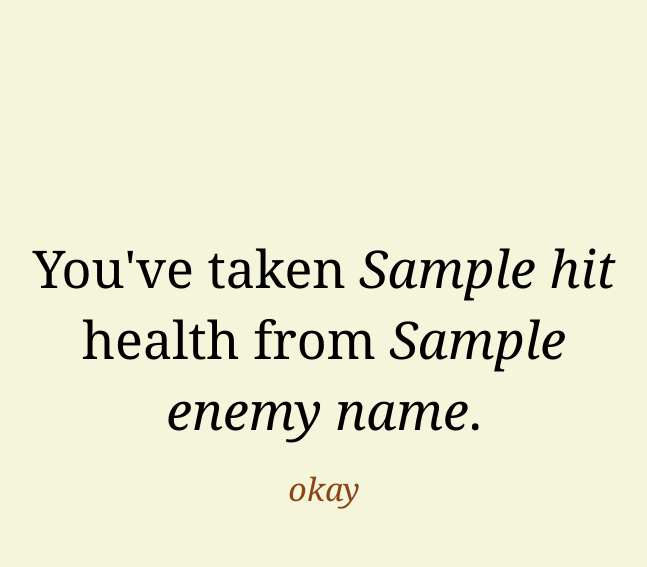
After one commit to Caleb-Sutherland/Math-Attack, a Flask app: template templates/win.html in a window 1280 px wide. The commit adds this page. Shown: the top 567 px of the page, without its empty margins (316-963 px from the left). Run offline with Flask 2, Linux system fonts and the light colour scheme; the template is opened without the code that fills it: most values are stand-ins (such as "Sample title", 1, 10 or a date in 2020).

Commit message:
attacking rewards and/or takes health

```diff
--- a/app.py
+++ b/app.py
@@ -1,5 +1,5 @@
 from flask import Flask, redirect, url_for, render_template, request, session, g
-
+from math import floor
 import sqlite3
 from random import random
 
@@ -23,13 +23,13 @@ def close_connection(exception):
 
 @app.route("/", methods=["POST", "GET"])
 def home():
-	if(session['id']):
+	if 'id' in session:
 		cursor = get_db().cursor()
-		result = cursor.execute("SELECT health FROM users WHERE id = "+session['id']).fetchall()[0][0]
+		result = cursor.execute("SELECT health FROM users WHERE id = "+str(session['id'])).fetchall()[0][0]
 		if(result > 0):
-			return redirect(url_for("opponent"))
+			return redirect(url_for("opponents"))
 		else:
-			render_template("create_user.html")
+			return render_template("create_user.html")
 	if(request.method == "POST"):
 		cursor = get_db().cursor()
 		cursor.execute("INSERT INTO users ('name', 'health') VALUES ('"+ request.form['username'] + "','100')")
@@ -39,7 +39,7 @@ def home():
 		print(id)
 		session['name'] = request.form['username']
 		session['id'] = id
-		return render_template("opponents.html")
+		return redirect(url_for("opponents"))
 	else:
 		return render_template("create_user.html")
 
@@ -48,19 +48,43 @@ def home():
 
 @app.route("/opponents/", methods=["GET", "POST"])
 def opponents():
-    if request.method == 'POST':
-        session['enemy'] = request.form['enemy']
-        return render_template("attack.html", question = "q", enemy = session['enemy'])
-    cursor = get_db().cursor()
-    cursor.execute("SELECT * FROM users")
-    r = cursor.fetchall()
-    columns = [desc[0] for desc in cursor.description]
-    results = []
-    for row in r:
-        summary = dict(zip(columns, row))
-        results.append(summary)
-    cursor.close()
-    return render_template("opponents.html", enemies = results)
+    if 'id' in session:
+        if request.method == 'POST':
+            if 'answer' in request.form:
+                enemy_health = int(session['enemy-health'])
+                if floor(enemy_health/10) < 5:
+                    hit = 5
+                else:
+                    hit = floor(enemy_health/10)
+                if request.form['answer'] == '10': #session['answer']:
+                    cursor = get_db().cursor()
+                    cursor.execute("UPDATE users SET health = health + '" + str(hit) + "' WHERE id = '" + str(session['id']) + "'")
+                    cursor.execute("UPDATE users SET health = health - '" + str(hit) + "' WHERE id = '" + str(session['enemy']) + "'")
+                    get_db().commit()
+                    cursor.close()
+                    return render_template("win.html", enemy_name = session['enemy-name'], hit = hit)
+                else:
+                    cursor = get_db().cursor()
+                    cursor.execute("UPDATE users SET health = health - '" + str(hit) + "' WHERE id = '" + str(session['id']) + "'")
+                    get_db().commit()
+                    cursor.close()
+                    return render_template("loss.html", hit = hit)
+            session['enemy'] = request.form['enemy']
+            session['enemy-name'] = request.form['enemy-name']
+            session['enemy-health'] = request.form['enemy-health']
+            return render_template("attack.html", question = "q", enemy = session['enemy'], enemy_name = session['enemy-name'], enemy_health = int(session['enemy-health']))
+        cursor = get_db().cursor()
+        cursor.execute("SELECT * FROM users")
+        r = cursor.fetchall()
+        columns = [desc[0] for desc in cursor.description]
+        results = []
+        for row in r:
+            summary = dict(zip(columns, row))
+            results.append(summary)
+        cursor.close()
+        return render_template("opponents.html", enemies = results, id = session['id'])
+    else:
+        return redirect(url_for("home"))
 
 if __name__ == "__main__":
 	app.run(debug = True)
--- a/templates/attack.html
+++ b/templates/attack.html
@@ -1,7 +1,9 @@
 {% extends "base.html" %}
 {% block content %}
+<h3 style="text-align: center">You are fighting <i>{{enemy_name}}</i>, who has <i>{{enemy_health}}</i> health.</h3>
+<p style="text-align: center">Solve the following question and you will take {% if (enemy_health/10)|round(1, 'floor') < 5 %}5{% else %}{{ (enemy_health/10)|round(1, 'floor')|int|string }}{% endif %} health.</p>
 
-<form id="problem">
+<form id="problem" method="post">
     <h1><i>Find the solution</i></h1>
     <p>
         {{ question }} =
--- /dev/null
+++ b/templates/win.html
@@ -0,0 +1,9 @@
+{% extends 'base.html' %}
+{% block content %}
+<form id="problem" method="get">
+    <p>
+        You've taken <i>{{hit}}</i> health from <i>{{enemy_name}}</i>.
+        <br><button type="submit" id="submit" href="/opponents/"><i>okay</i></button>
+    </p>
+</form>
+{% endblock %}
```
Also changed, not shown: templates/loss.html (added, +9 -0 lines), templates/opponents.html (+10 -1 lines).
